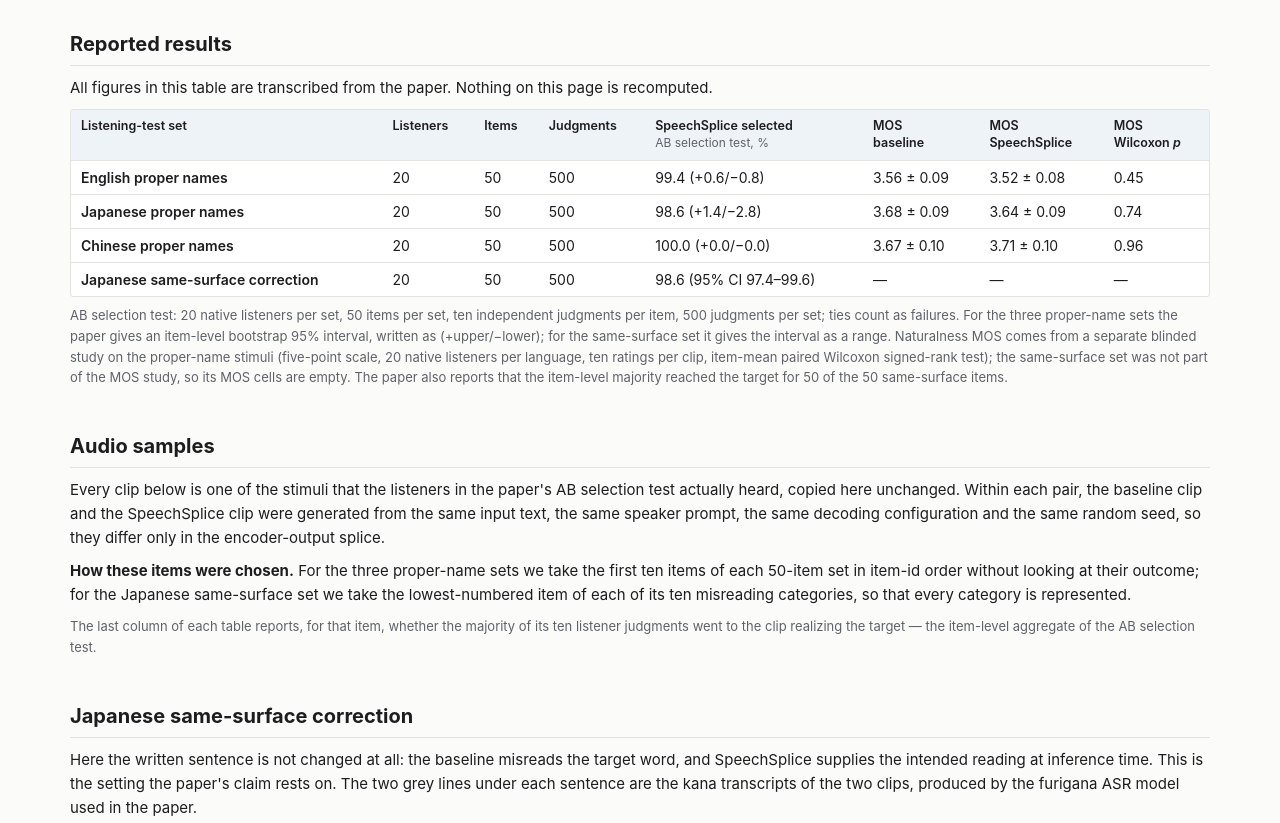
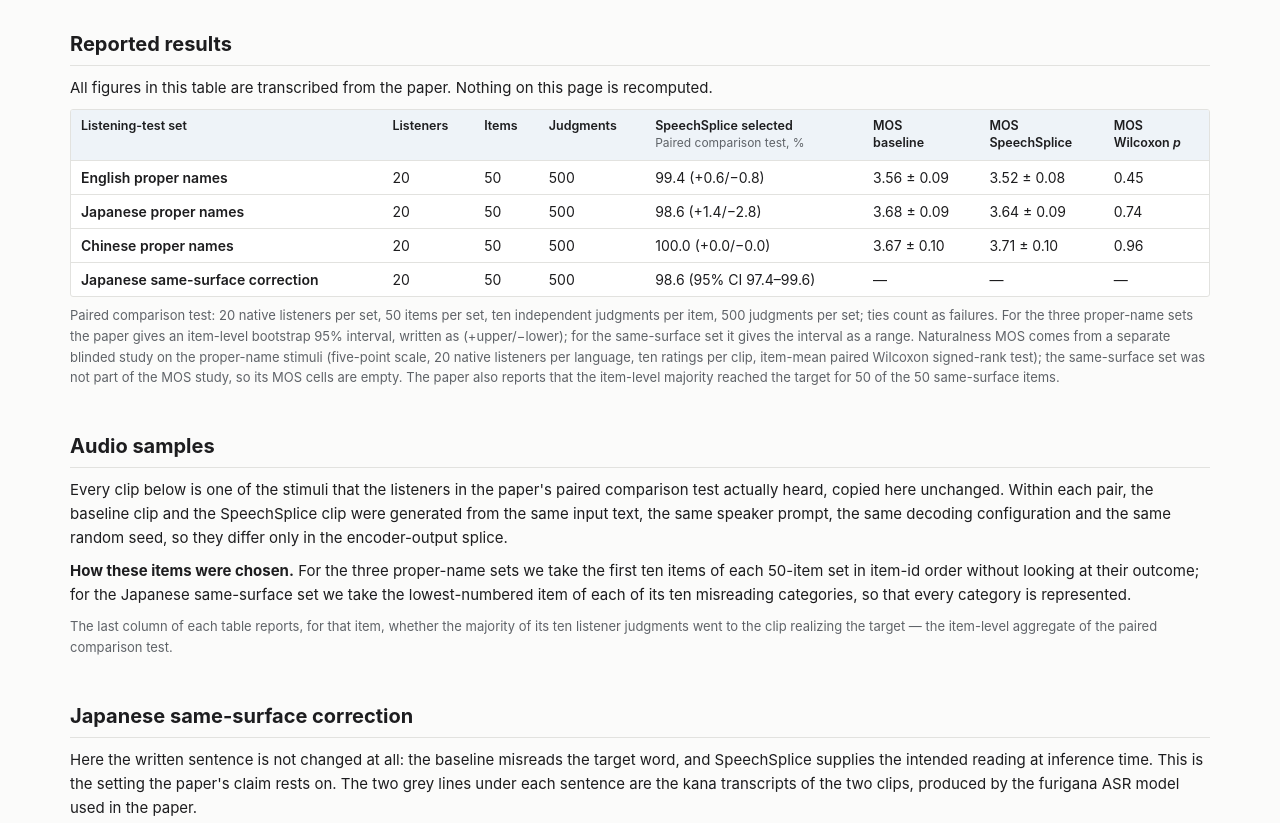
Before and after one commit to Kuri-san-jp/speechsplice, a plain HTML site: page docs/index.html in a window 1280 px wide. Shown: the part 620-1443 px from the top of the page. Drawn offline with Linux system fonts and the light colour scheme.

Commit message:
Rename the AB selection test to paired comparison test
Follow the camera-ready wording in the sample page, its README and audio
license table, and the verbatim listener instructions. The protocol and
all numbers are unchanged.

```diff
--- a/docs/index.html
+++ b/docs/index.html
@@ -78,7 +78,7 @@ li{margin:.3em 0}
 <thead><tr>
 <th>Listening-test set</th>
 <th>Listeners</th><th>Items</th><th>Judgments</th>
-<th>SpeechSplice selected<br><span class="small">AB selection test, %</span></th>
+<th>SpeechSplice selected<br><span class="small">Paired comparison test, %</span></th>
 <th>MOS<br>baseline</th><th>MOS<br>SpeechSplice</th><th>MOS<br>Wilcoxon <i>p</i></th>
 </tr></thead>
 <tbody>
@@ -87,12 +87,12 @@ li{margin:.3em 0}
 <tr><td class="set">Chinese proper names</td><td>20</td><td>50</td><td>500</td><td>100.0 (+0.0/&minus;0.0)</td><td>3.67 &plusmn; 0.10</td><td>3.71 &plusmn; 0.10</td><td>0.96</td></tr>
 <tr><td class="set">Japanese same-surface correction</td><td>20</td><td>50</td><td>500</td><td>98.6 (95% CI 97.4&ndash;99.6)</td><td>&mdash;</td><td>&mdash;</td><td>&mdash;</td></tr>
 </tbody></table></div>
-<p class="note">AB selection test: 20 native listeners per set, 50 items per set, ten independent judgments per item, 500 judgments per set; ties count as failures. For the three proper-name sets the paper gives an item-level bootstrap 95% interval, written as (+upper/&minus;lower); for the same-surface set it gives the interval as a range. Naturalness MOS comes from a separate blinded study on the proper-name stimuli (five-point scale, 20 native listeners per language, ten ratings per clip, item-mean paired Wilcoxon signed-rank test); the same-surface set was not part of the MOS study, so its MOS cells are empty. The paper also reports that the item-level majority reached the target for 50 of the 50 same-surface items.</p>
+<p class="note">Paired comparison test: 20 native listeners per set, 50 items per set, ten independent judgments per item, 500 judgments per set; ties count as failures. For the three proper-name sets the paper gives an item-level bootstrap 95% interval, written as (+upper/&minus;lower); for the same-surface set it gives the interval as a range. Naturalness MOS comes from a separate blinded study on the proper-name stimuli (five-point scale, 20 native listeners per language, ten ratings per clip, item-mean paired Wilcoxon signed-rank test); the same-surface set was not part of the MOS study, so its MOS cells are empty. The paper also reports that the item-level majority reached the target for 50 of the 50 same-surface items.</p>
 
 <h2>Audio samples</h2>
-<p>Every clip below is one of the stimuli that the listeners in the paper's AB selection test actually heard, copied here unchanged. Within each pair, the baseline clip and the SpeechSplice clip were generated from the same input text, the same speaker prompt, the same decoding configuration and the same random seed, so they differ only in the encoder-output splice.</p>
+<p>Every clip below is one of the stimuli that the listeners in the paper's paired comparison test actually heard, copied here unchanged. Within each pair, the baseline clip and the SpeechSplice clip were generated from the same input text, the same speaker prompt, the same decoding configuration and the same random seed, so they differ only in the encoder-output splice.</p>
 <p><b>How these items were chosen.</b> For the three proper-name sets we take the first ten items of each 50-item set in item-id order without looking at their outcome; for the Japanese same-surface set we take the lowest-numbered item of each of its ten misreading categories, so that every category is represented.</p>
-<p class="note">The last column of each table reports, for that item, whether the majority of its ten listener judgments went to the clip realizing the target &mdash; the item-level aggregate of the AB selection test.</p>
+<p class="note">The last column of each table reports, for that item, whether the majority of its ten listener judgments went to the clip realizing the target &mdash; the item-level aggregate of the paired comparison test.</p>
 
 <h2>Japanese same-surface correction</h2>
 <p>Here the written sentence is not changed at all: the baseline misreads the target word, and SpeechSplice supplies the intended reading at inference time. This is the setting the paper's claim rests on. The two grey lines under each sentence are the kana transcripts of the two clips, produced by the furigana ASR model used in the paper.</p>
@@ -249,7 +249,7 @@ Used without modification and without retraining; SpeechSplice changes nothing i
 <p class="note">The same terms, with file-by-file provenance for everything in the audio directory, are repeated in <a href="LICENSE_AUDIO.md">LICENSE_AUDIO.md</a>.</p>
 
 <footer>
-<p><b>What is on this page.</b> 80 synthetic clips (40 baseline / SpeechSplice pairs) taken unchanged from the paper's AB selection test, plus one JSUT prompt recording. All files are 16-bit mono PCM WAV; the synthetic clips are 44.1 kHz, the prompt recording 48 kHz. Nothing was re-encoded, resampled or trimmed for this page.</p>
+<p><b>What is on this page.</b> 80 synthetic clips (40 baseline / SpeechSplice pairs) taken unchanged from the paper's paired comparison test, plus one JSUT prompt recording. All files are 16-bit mono PCM WAV; the synthetic clips are 44.1 kHz, the prompt recording 48 kHz. Nothing was re-encoded, resampled or trimmed for this page.</p>
 <p>The synthetic clips are offered for non-commercial research use. The Japanese same-surface sentence texts are CC BY-SA 4.0 (ja-tts-g2p-bench). The JSUT prompt recording remains under the JSUT terms of use quoted above: academic, non-commercial or personal use, with no redistribution of the corpus. Everything in the sample tables is machine-generated speech, not the utterance of any real speaker.</p>
 <p>No analytics, no external fonts, no third-party scripts, no tracking. This page loads nothing but the audio files stored beside it.</p>
 </footer>
```
Also changed, not shown: 3 other files.
